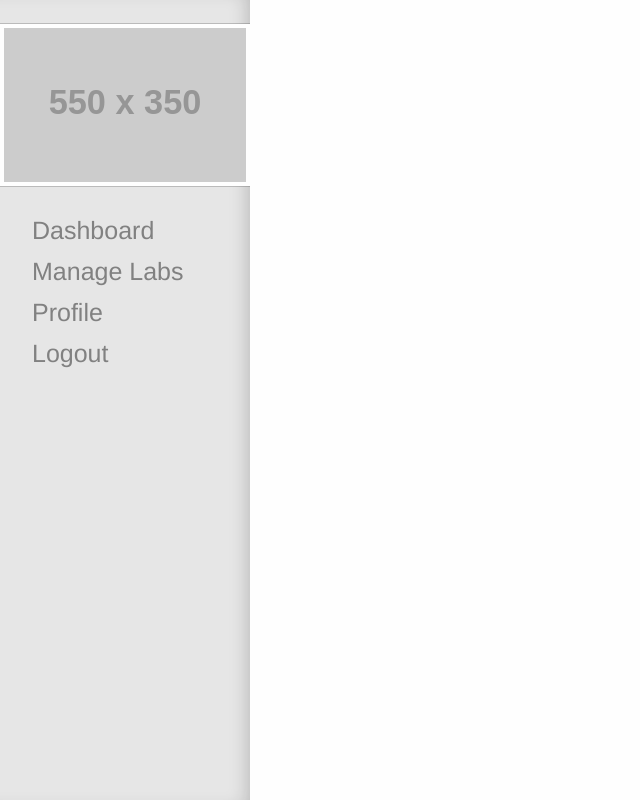
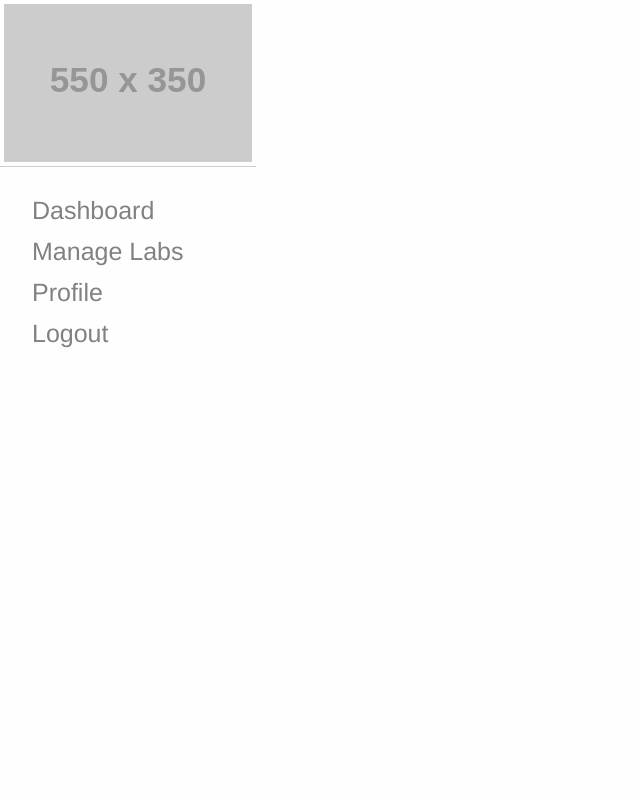
Before and after one commit to Derrezed-Fez/neuralabs, a Flask app: page /create in a window 1280 px wide. Shown: the whole page, without its empty margins (0-640 px from the left). Run offline with Flask 2, Linux system fonts and the light colour scheme; the visitor is signed in with stand-in values (Sample User, id 1); grey boxes labelled with a size stand in for pictures from a placeholder-image service; some libraries are stand-ins or nearby versions.

Commit message:
Fixed Navbar, now navigates properly.

```diff
--- a/neuralabs/templates/head.html
+++ b/neuralabs/templates/head.html
@@ -8,5 +8,7 @@
 <script src="https://code.jquery.com/jquery-2.1.4.min.js"></script>
 <script src="https://dhbhdrzi4tiry.cloudfront.net/cdn/sites/foundation.js"></script>
 <script>
+  $(document).ready(function(){
     $(document).foundation();
+  });
 </script>
--- a/neuralabs/templates/navbar.html
+++ b/neuralabs/templates/navbar.html
@@ -8,26 +8,19 @@
   <body onload="$(document).foundation();">
 
     <div class="off-canvas-wrapper">
-      <div class="off-canvas-wrapper-inner" data-off-canvas-wrapper>
-
-        <div class="off-canvas position-left reveal-for-large" id="my-info" data-off-canvas data-position="left">
-          <div class="row column">
-            <br>
+      <div class="sidenav" style="width: 20%; height: 100%">
         <img class="thumbnail" src="https://placehold.it/550x350">
         <h5>{{ name }}</h5>
-            <div class="sidenav">
         <button onclick="location.href = '/dashboard'"><i class="fi-layout"></i> Dashboard</button>
         <button onclick="location.href = '/manage'"><i class="fi-wrench"></i> Manage Labs</button>
         <button onclick="location.href = '/profile'"><i class="fi-torso"></i> Profile</button>
         <button onclick="location.href = '/logout'"><i class="fi-arrow-left"></i> Logout</button>
       </div>
-          </div>
-        </div>
+      <div class="off-canvas-wrapper-inner" data-off-canvas-wrapper style="width:80%; float: right;">
 
         <div class="off-canvas-content" data-off-canvas-content>
           <div class="title-bar hide-for-large">
             <div class="title-bar-left">
-              <button class="menu-icon" type="button" data-open="my-info"></button>
               <span class="title-bar-title">Neuralabs</span>
             </div>
           </div>
```
Lines whose indentation alone changed are shown as unchanged.
